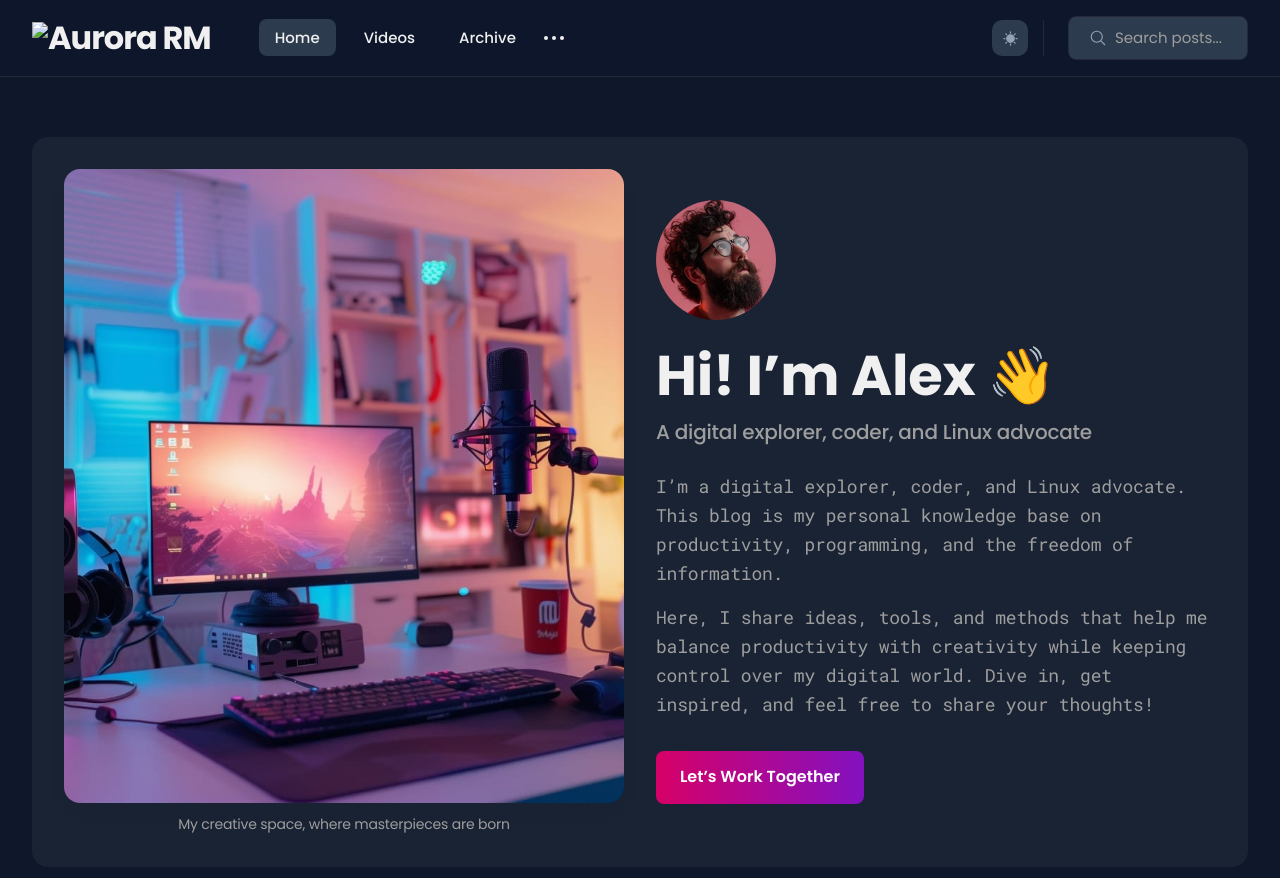
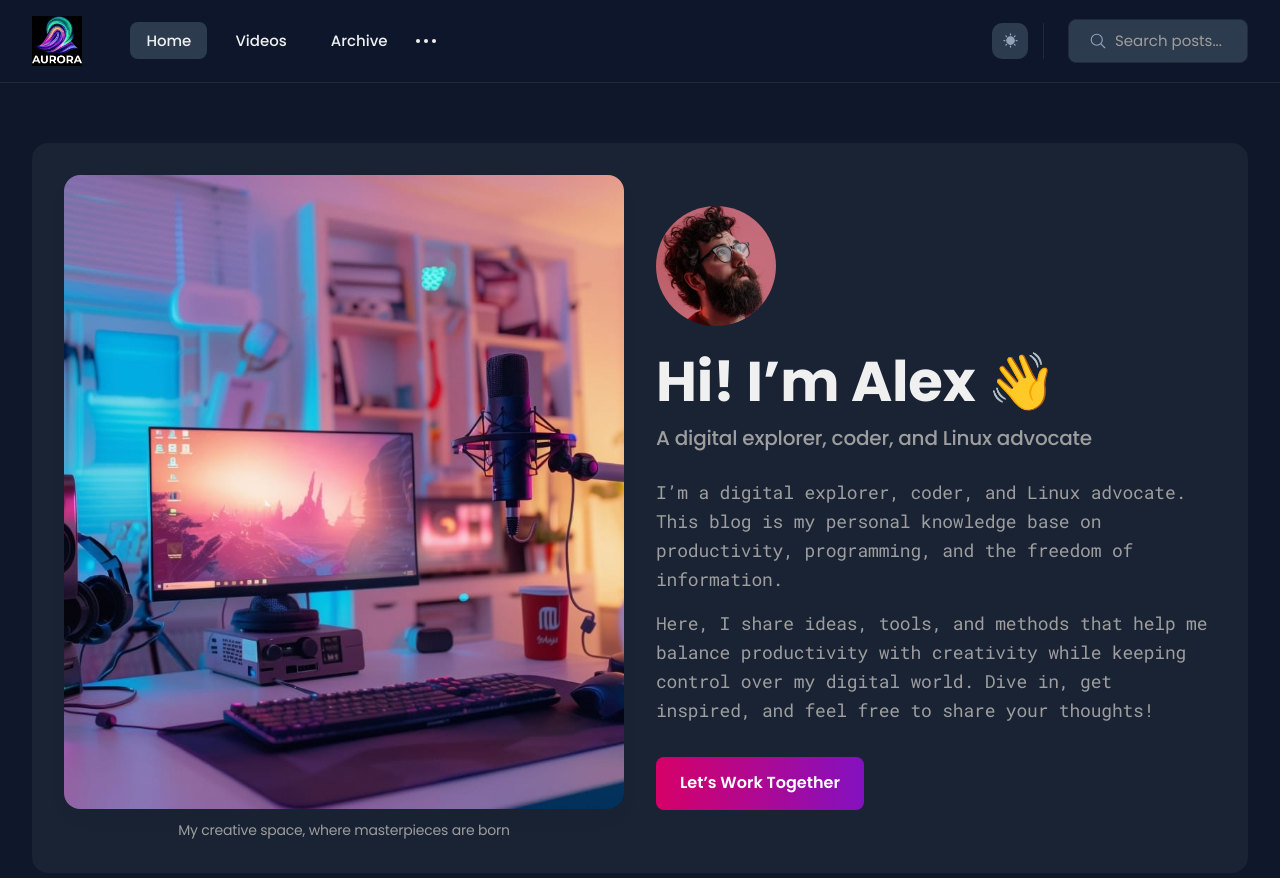
Before and after one commit to aurorabv/aurorabv.github.io, a Jekyll site: the page built from index.html, in a window 1280 px wide and 900 px high. Shown: the top 878 px of the window. Built offline with Jekyll 4.4.1, drawn with Linux system fonts in a browser that asks for light colours.

Commit message:
fix logo paths

```diff
--- a/_data/settings.yml
+++ b/_data/settings.yml
@@ -2,8 +2,8 @@
 # Site Settings
 title: Aurora RM
 description: Aurora is a rights management company offering expert services in intellectual property management, music distribution, licensing, merchandising, and touring. Empowering creators to thrive across digital, physical, and live platforms.
-logo: aurora-logo.png # You can add own logo. For example '/images/logo.png'.
-logo_dark: aurora-logo-dk.png
+logo: /images/aurora-logo.png # You can add own logo. For example '/images/logo.png'.
+logo_dark: /images/aurora-logo-dk.png
 
 
 #-------------------------------
```
